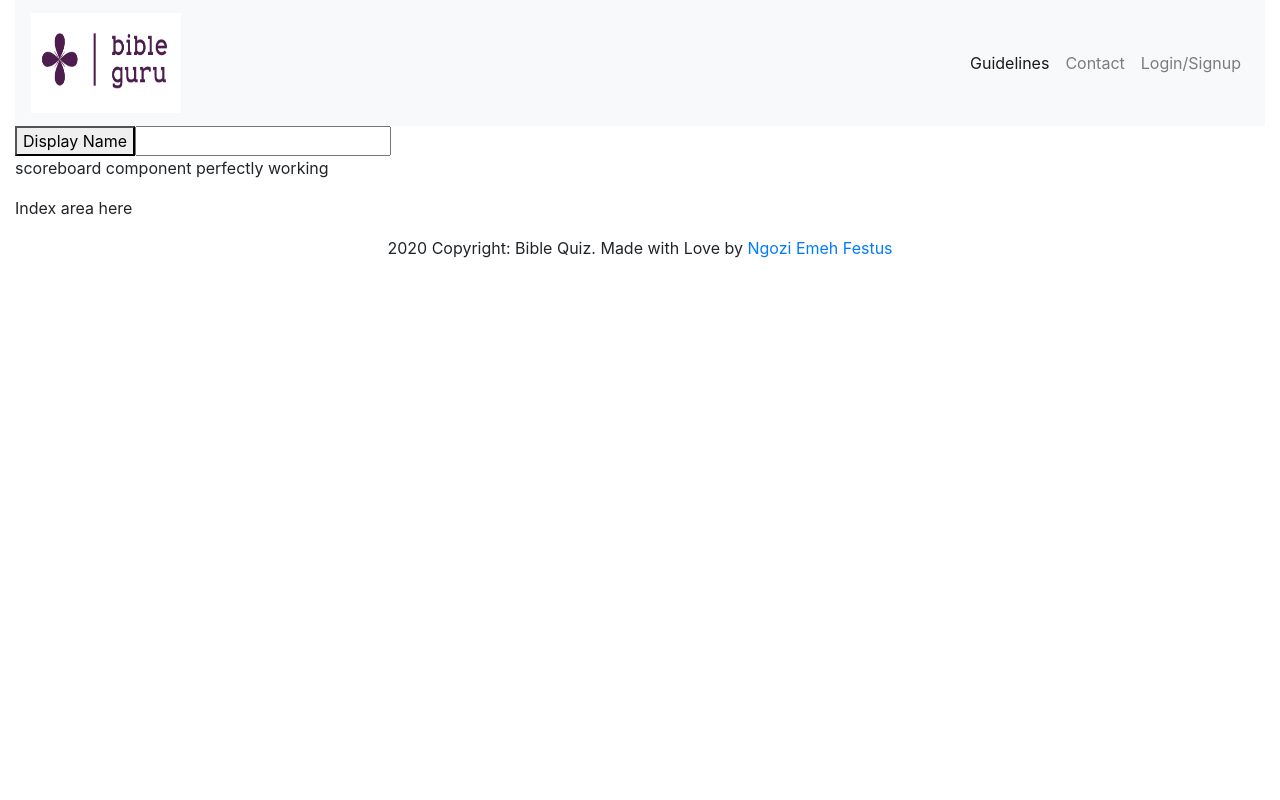
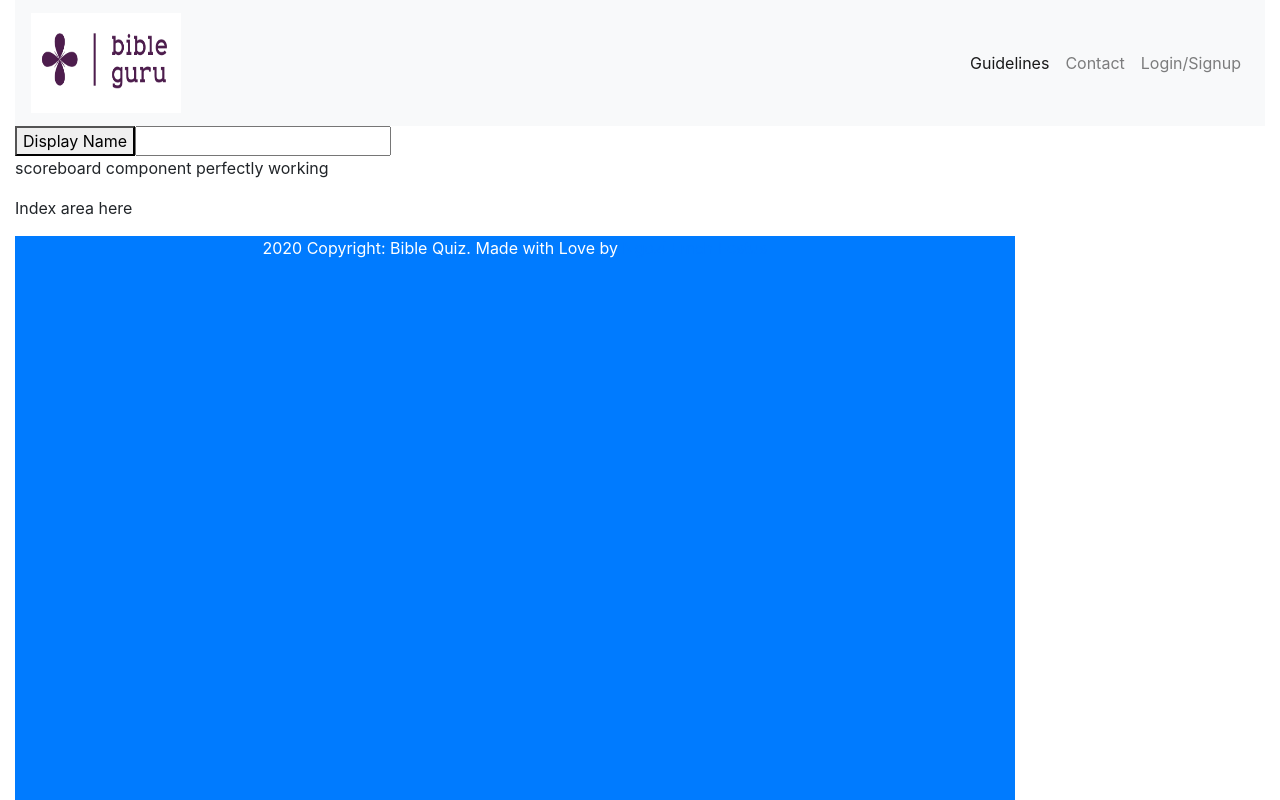
Before and after one commit to NgoziEmeh/Bible-quiz-web-app-frontend, an Angular app: page / in a window 1280 px wide. Shown: the top 800 px of the page. Built offline with nearby package versions, Linux system fonts and the light colour scheme.

Commit message:
stylesheet component added

```diff
--- a/src/app/footer/footer.component.css
+++ b/src/app/footer/footer.component.css
@@ -0,0 +1,8 @@
+.footer-copyright{
+    color: white;
+}
+footer{
+    height: 500vh;
+    width: 1000px;
+    background: purple;
+}
--- a/src/app/footer/footer.component.html
+++ b/src/app/footer/footer.component.html
@@ -1,5 +1,5 @@
 <!-- Footer -->
-<footer class="page-footer font-small bg- secondary">
+<footer class="page-footer font-small bg-primary">
     <div class="footer-copyright text-center">
         2020 Copyright: Bible Quiz. Made with Love by
         <a href="http://ngoziemeh.com" target="_blank">Ngozi Emeh Festus </a>
--- a/src/app/footer/footer.component.ts
+++ b/src/app/footer/footer.component.ts
@@ -2,7 +2,8 @@ import {Component} from '@angular/core'
 
 @Component({
     selector: 'app-footer',
-    templateUrl: './footer.component.html'
+    templateUrl: './footer.component.html',
+    styleUrls: ['./footer.component.css']
 
 })
 export class FooterComponent {
--- a/src/index.html
+++ b/src/index.html
@@ -16,6 +16,6 @@
 
   <app-root></app-root>
 
-  <!-- <script src="../node_modules/bootstrap/dist/js/bootstrap.min.js"></script>    -->
+
 </body>
 </html>
```
